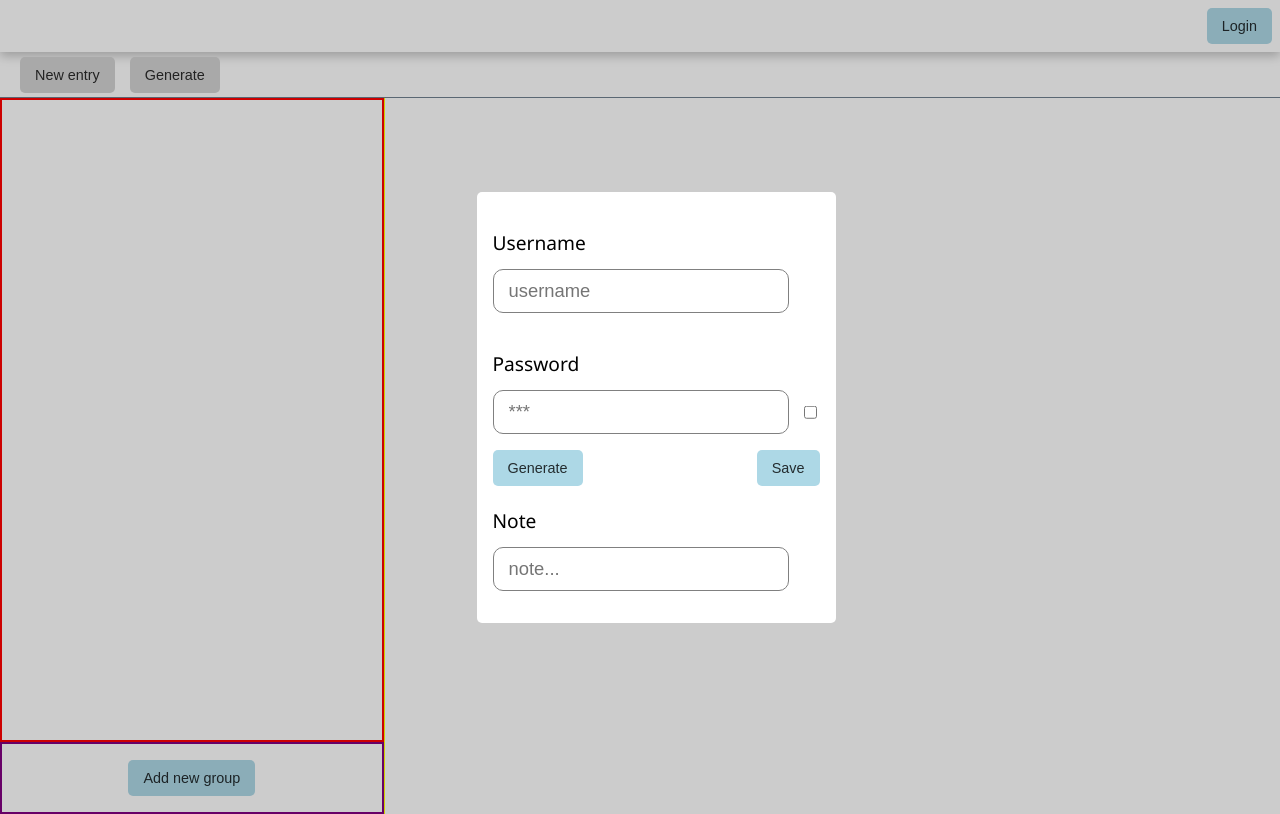
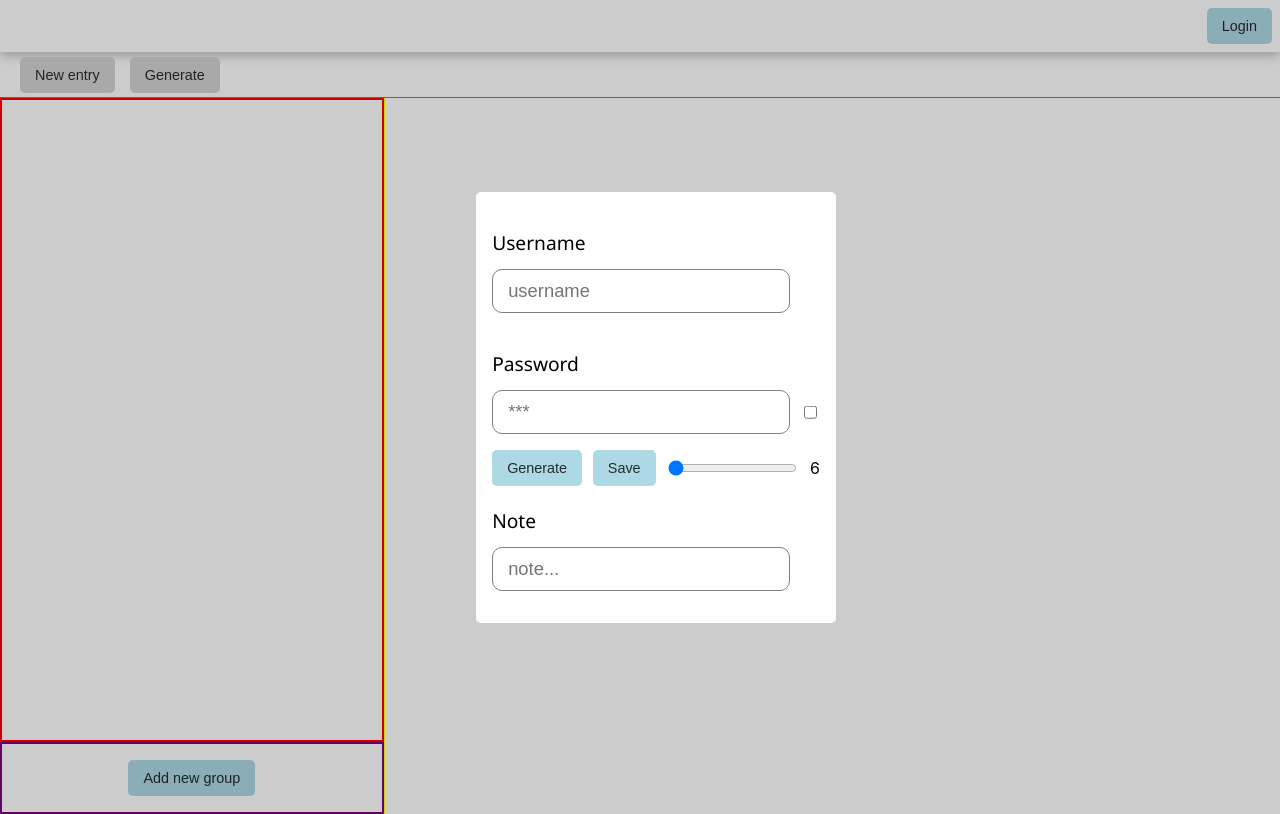
Before and after one commit to hishira/TypeScript, a React (Create React App) app in the folder PasswordMenager/frontend/: page /store in a window 1280 px wide. Both pictures are taken after a click on the button "New entry". Built offline with nearby package versions, Linux system fonts and the light colour scheme.

Commit message:
Fix modal close, not very good but work, add pass lenght

```diff
--- a/PasswordMenager/frontend/src/components/GroupComponent/index.tsx
+++ b/PasswordMenager/frontend/src/components/GroupComponent/index.tsx
@@ -1,7 +1,7 @@
 import React, { useState } from "react";
 import styled from "styled-components";
 import Button from "../Button";
-import ModalComponent from "../Modal";
+import Modal from "../Modal/";
 import FormElement from "../FormElement/";
 const Container = styled.div`
   display: flex;
@@ -26,15 +26,13 @@ const ButtonContainer = styled.div`
 `;
 
 const NewGroup = styled.div`
-  background: white;
+  background-color: white;
   padding: 15px;
   border-radius: 10px;
-  box-sizing: border-box;
-  border: "2px solid purple";
-  display: flex;
-  justify-content: center;
-  flex-direction: column;
-`;
+  border: 2px solid purple;
+  width: 100%;
+ `;
+
 type ModalComponentProps = {
   func: (e: React.ChangeEvent<HTMLInputElement>) => void;
   buttonhandle: ()=>void
@@ -56,17 +54,21 @@ const ComponentToModal = ({ func,buttonhandle }: ModalComponentProps): JSX.Eleme
 const GroupComponent = () => {
   const [modal, setModal] = useState<boolean>(false);
   const [groupname, setgroupname] = useState<string>("string");
+
   const clickHandle = (): void => {
     setModal(true);
   };
+
   const buttonHandleClick = ()=>{
     console.log(groupname);
   };
+
+  const closeHandle = ():void=>setModal(false);
   return (
     <Container>
-      <ModalComponent
+      <Modal
         visible={modal}
-        onClose={() => setModal(false)}
+        onClose={closeHandle}
         component={
           <ComponentToModal
             func={(e: React.ChangeEvent<HTMLInputElement>) =>
--- a/PasswordMenager/frontend/src/components/Modal/index.tsx
+++ b/PasswordMenager/frontend/src/components/Modal/index.tsx
@@ -33,8 +33,20 @@ const ModalComponent = ({
     const element: HTMLElement = Array.from(
       document.getElementsByClassName("hook") as HTMLCollectionOf<HTMLElement>
     )[0];
-    if(!element.contains(event.target as Node))
+    const targetelement: Element = event.target as Element;
+    for (let i of targetelement.childNodes) {
+      if (
+        (i as Element).classList !== undefined &&
+        (i as Element).classList[0] === "hook"
+      )
+        onClose();
+    }
+    /*
+    if(!element.contains(event.target as Node)){
+      console.log("tak");
       onClose();
+    }
+    */
   };
   return (
     <Modal onClick={clickOnModal} visible={visible}>
--- a/PasswordMenager/frontend/src/components/PassBarr/index.tsx
+++ b/PasswordMenager/frontend/src/components/PassBarr/index.tsx
@@ -18,6 +18,9 @@ const EntryModalComponent = styled.div`
   border-radius: 5px;
   width: 100%;
 `;
+const PassLen = styled.div`
+  font-size: ".9rem";
+`
 const SectionContainer = styled.section`
   display: flex;
   justify-content: space-between;
@@ -61,13 +64,14 @@ const NewEntryComponent = ({
       }
     }
   };
+  const [passlen, setpasslen] = useState<number>(6);
 
   const generateHandle = (): void => {
     let alp: string = "abcdefghijklmnouprstuwzyw";
     let alpb: string = "ABCDEFGHIJKLMNOUPRSTUWZXY";
     let num: string = "0987654321";
     let password: string = "";
-    for (let i = 0; i < 8; i++) {
+    for (let i = 0; i < passlen; i++) {
       let type = Math.floor(Math.random() * 3);
       switch (type) {
         case 0:
@@ -102,19 +106,29 @@ const NewEntryComponent = ({
         />
         <CheckBox type="checkbox" onChange={oncheckbox} />
       </SectionContainer>
-      <SectionContainer>
+      <SectionContainer style={{position:"relative"}}>
         <Button size="small" color="lightblue" onClick={generateHandle}>
           Generate
         </Button>
         <Button size="small" color="lightblue">
           Save
         </Button>
+        <input
+          type="range"
+          min="6"
+          max="50"
+          value={passlen}
+          onChange={(e: React.ChangeEvent<HTMLInputElement>) =>
+            setpasslen(parseInt(e.target.value))
+          }
+        />
+        <PassLen id="passlen" >{passlen}</PassLen>
       </SectionContainer>
       <FormElement
         label={"Note"}
         inputplaceholder="note..."
         inputChange={notefunc}
-        inputtype="txt"
+        inputtype="text"
       />
     </EntryModalComponent>
   );
```
